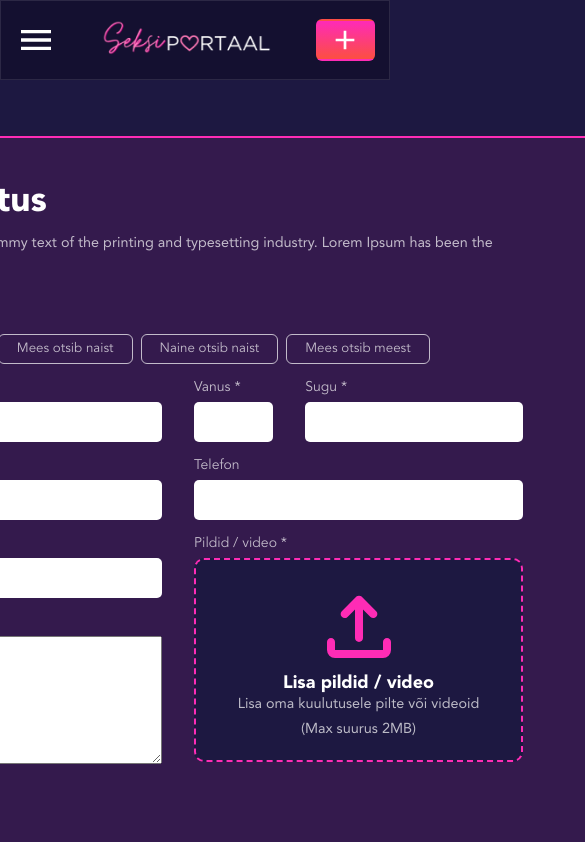
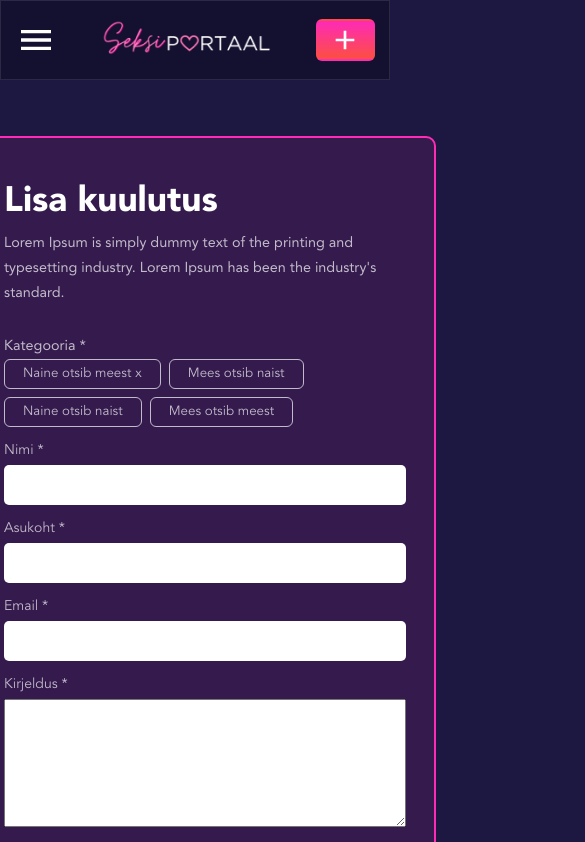
Before and after one commit to desmondezo1/seksi-portaal, an Angular app: page /create in a window 390 px wide. Shown: the top 842 px of the page, 585 px wide, since content can reach past the window. Built offline with nearby package versions, Linux system fonts and the light colour scheme.

Commit message:
made the form responsive

```diff
--- a/src/app/core/header/header.component.html
+++ b/src/app/core/header/header.component.html
@@ -5,7 +5,7 @@
 
     <app-nav-link class="navLink"></app-nav-link>
 
-    <app-button [width]="59" [height]="42" class="plusButton">
+    <app-button (btnClick)="createAd()" [width]="59" [height]="42" class="plusButton">
         <svg xmlns="http://www.w3.org/2000/svg" width="2em" height="2em" viewBox="0 0 24 24"><path fill="currentColor" d="M11 19v-6H5v-2h6V5h2v6h6v2h-6v6Z"/></svg>
     </app-button>
 
--- a/src/app/core/header/header.component.ts
+++ b/src/app/core/header/header.component.ts
@@ -1,4 +1,5 @@
 import { Component } from '@angular/core';
+import { Router } from '@angular/router';
 
 @Component({
   selector: 'app-header',
@@ -6,6 +7,10 @@ import { Component } from '@angular/core';
   styleUrls: ['./header.component.css']
 })
 export class HeaderComponent {
+  constructor(private router: Router){}
 
+  createAd(){
+    this.router.navigate(['/create'])
+  }
 
 }
--- a/src/app/views/create-ad-view/create-ad-form/create-ad-form.component.css
+++ b/src/app/views/create-ad-view/create-ad-form/create-ad-form.component.css
@@ -1,6 +1,6 @@
 .wrapper{
-    width: 824px;
-    height: 743px;
+    max-width: 824px;
+    min-height: 743px;
     background: rgba(254, 44, 181, 0.1);
     border: 2px solid #FE2CB5;
     border-radius: 10px;
@@ -214,3 +214,24 @@
 .media {
     grid-area: media;
 }
+
+@media screen and (max-width: 920px) {
+    .formFieldsSection > form {
+        display: flex;
+        flex-direction: column;
+        justify-content: center;
+        align-items: center;
+        width: 100%
+    }
+
+    .formFieldsSection .formControl{
+        width: 100%;
+        max-width: 100%;
+    }
+
+    .wrapper .btnGroup {
+        display: flex;
+        gap: 8px;
+        flex-wrap: wrap;
+    }
+}
```
